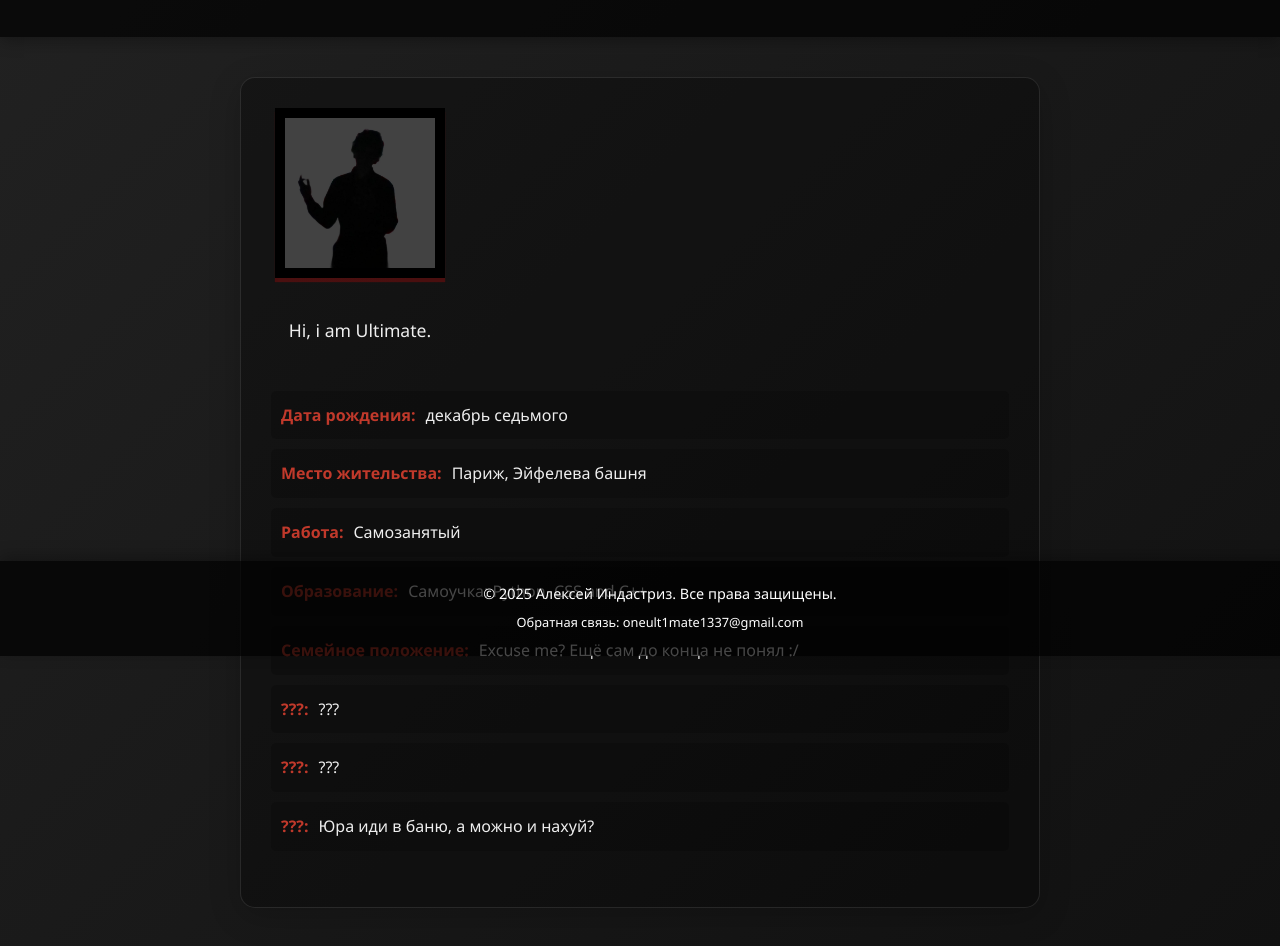
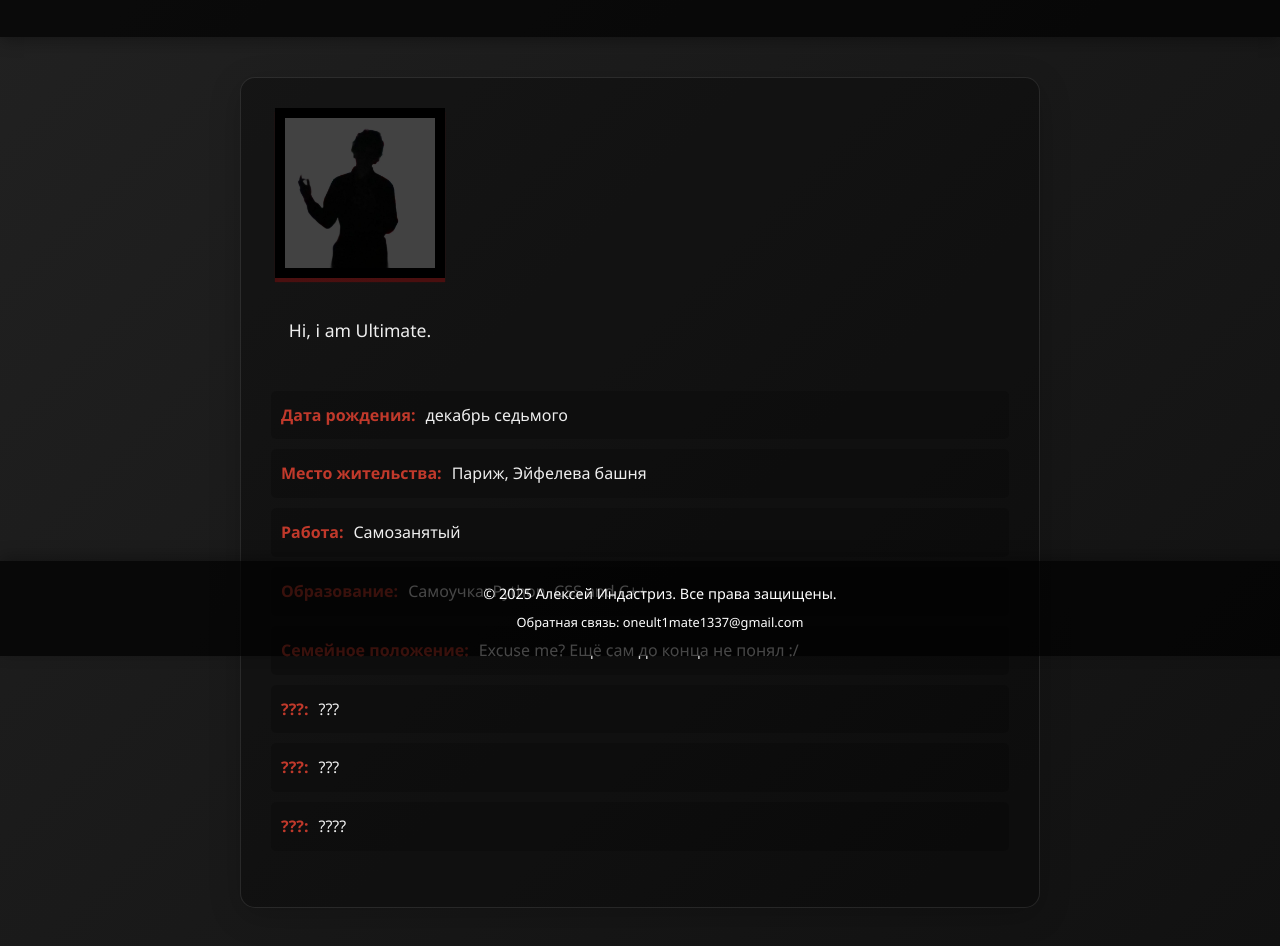
Before and after one commit to OneUltimate/bio, a plain HTML site: page index.html in a window 1280 px wide. Shown: the part 144-1090 px from the top of the page. Drawn offline with Linux system fonts and the light colour scheme.

Commit message:
Update index.html

```diff
--- a/index.html
+++ b/index.html
@@ -27,7 +27,7 @@
                 <li><strong>Семейное положение:</strong> Excuse me? Ещё сам до конца не понял :/</li>
                 <li><strong>???:</strong> ???</li>
                 <li><strong>???:</strong> ???</li>
-                <li><strong>???:</strong> Юра иди в баню, а можно и нахуй?</li>
+                <li><strong>???:</strong> ????</li>
             </ul>
         </section>
     </main>
```
